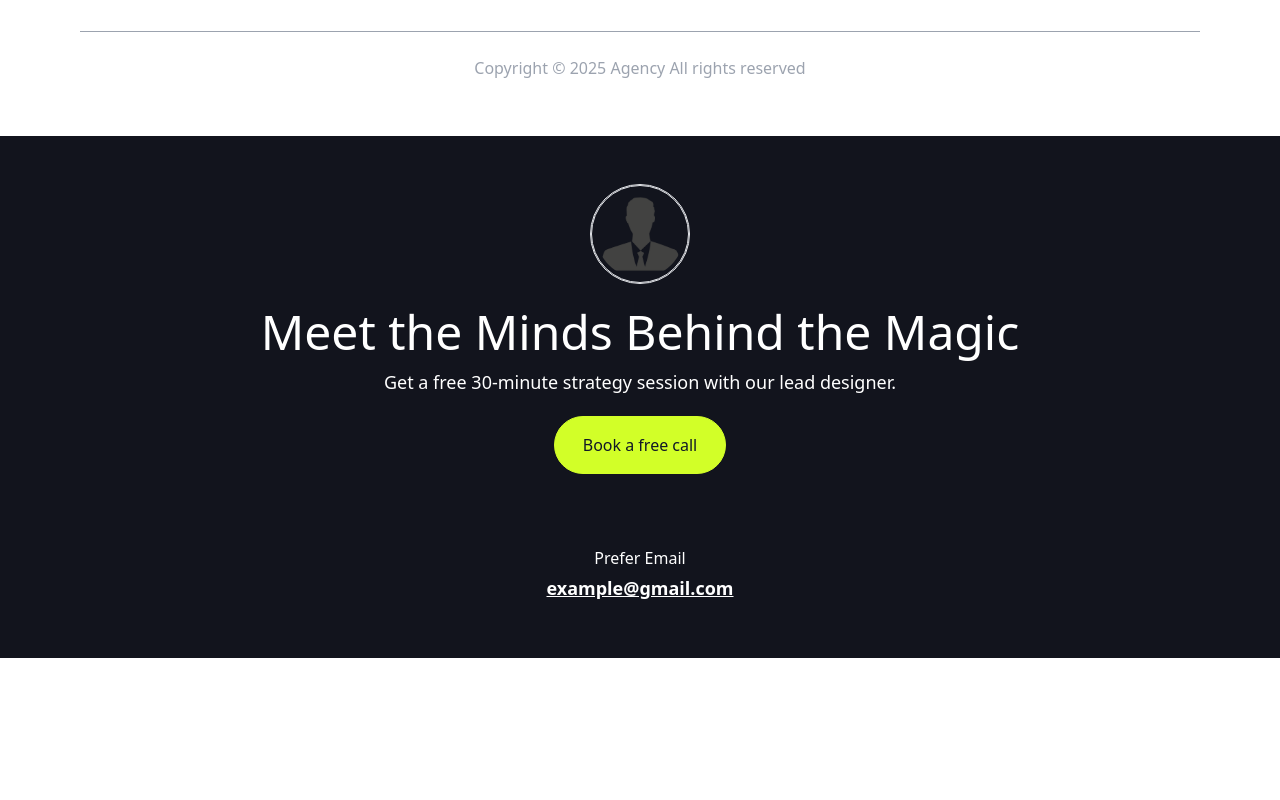
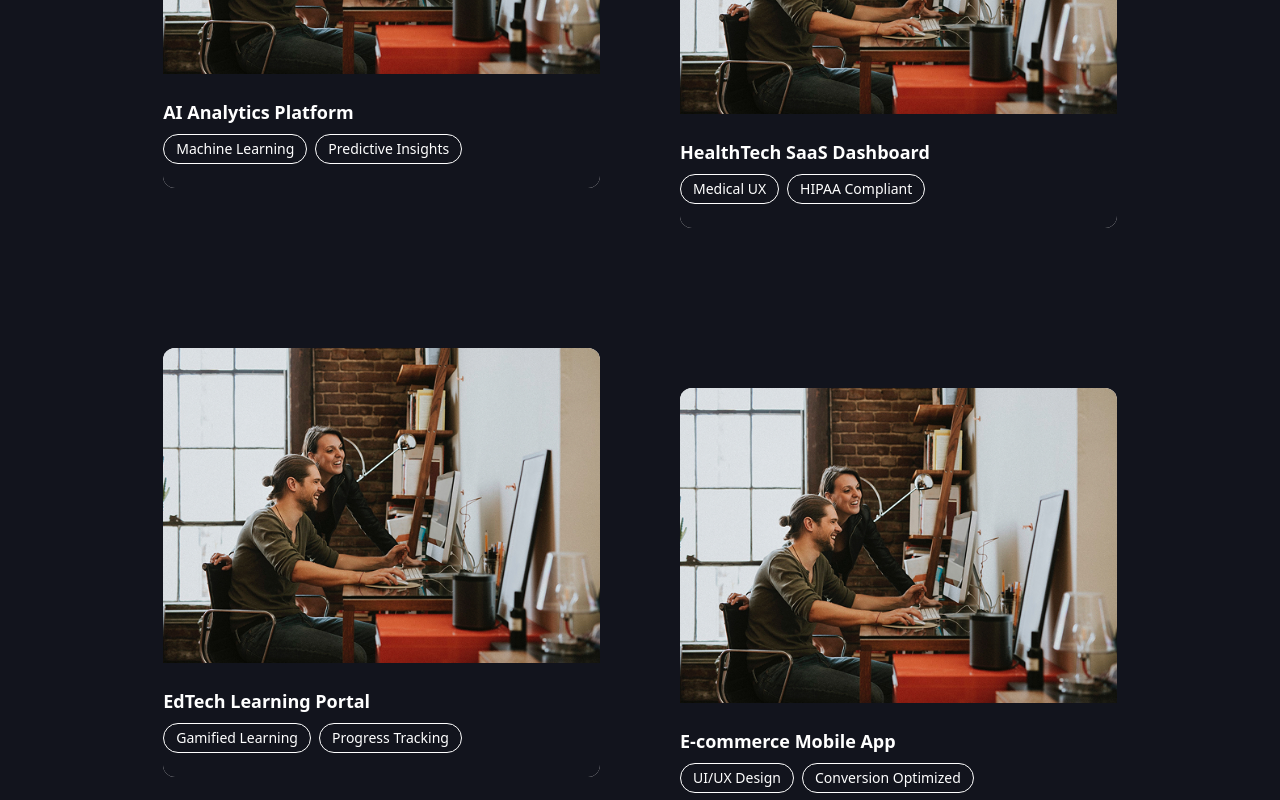
Before and after one commit to akashjadhav09/ElevateWeb, a React (Vite) app: page / in a window 1280 px wide. Shown: the part 2980-3780 px from the top of the page. Before the commit the page ends 3638 px from the top, so only its background shows below. Built offline with nearby package versions, Linux system fonts and the light colour scheme.

Commit message:
spotlight card design.

```diff
--- a/src/App.jsx
+++ b/src/App.jsx
@@ -6,6 +6,7 @@
 import HeroSection from './features/home/HeroSection';
 import HomeFeatureIcon from './features/home/HomeFeatureIcon';
 import HomeServiceCard from './features/home/HomeServiceCard';
+import SpotlightCard from './features/home/SpotlightCard';
 
 function App() {
     let title = "Unforgettable, Websites, Brands & Visuals for Bold Visionaries.";
@@ -17,6 +18,7 @@
       <HomePageNarrative titleText={title} bodyText={body} imgSrc={imgsrc}/>
       <HomeFeatureIcon />
       <HomeServiceCard />
+      <SpotlightCard />
       <Footer/>
       <BookFreeCall />
     </>
--- /dev/null
+++ b/src/features/home/SpotlightCard.jsx
@@ -0,0 +1,69 @@
+import React from "react";
+
+export default function SpotlightCard() {
+
+  const SpotlightCardData = [
+        {
+            imgSrc: "./assets/images/homepageNarr1.jpg",
+            Title: "AI Analytics Platform",
+            label: [
+                { text: "Machine Learning" },
+                { text: "Predictive Insights" },
+            ],
+        },
+        {
+            imgSrc: "./assets/images/homepageNarr1.jpg",
+            Title: "HealthTech SaaS Dashboard",
+            label: [
+                { text: "Medical UX" },
+                { text: "HIPAA Compliant" },
+            ],
+        },
+        {
+            imgSrc: "./assets/images/homepageNarr1.jpg",
+            Title: "EdTech Learning Portal",
+            label: [
+                { text: "Gamified Learning" },
+                { text: "Progress Tracking" },
+            ],
+        },
+        {
+            imgSrc: "./assets/images/homepageNarr1.jpg",
+            Title: "E-commerce Mobile App",
+            label: [
+                { text: "UI/UX Design" },
+                { text: "Conversion Optimized" },
+            ],
+        }
+    ];
+
+    return (
+        <div className="flex flex-wrap items-center justify-center gap-6 xl:gap-20 p-4 bg-[#12141d]">
+            {SpotlightCardData.map((item, index) => (
+                <div
+                key={index}
+                className={`w-full sm:w-[48%] md:w-[40%] md:h-[40%] xl:w-[35%] bg-white rounded-xl overflow-hidden transition ${index %2 !== 0 ? 'mt-20' : ''}`}
+                >
+                <img
+                    src={item.imgSrc}
+                    alt={item.Title}
+                    className="w-full h-full object-cover"
+                />
+                <div className="py-6 bg-[#12141d] text-white">
+                    <h3 className="text-lg font-semibold mb-2">{item.Title}</h3>
+                    <div className="flex flex-wrap gap-2">
+                    {item.label.map((label, labelIndex) => (
+                        <span
+                        key={labelIndex}
+                        className="px-3 py-1 text-sm rounded-full border border-white"
+                        >
+                        {label.text}
+                        </span>
+                    ))}
+                    </div>
+                </div>
+                </div>
+            ))}
+        </div>
+    );
+}
```
